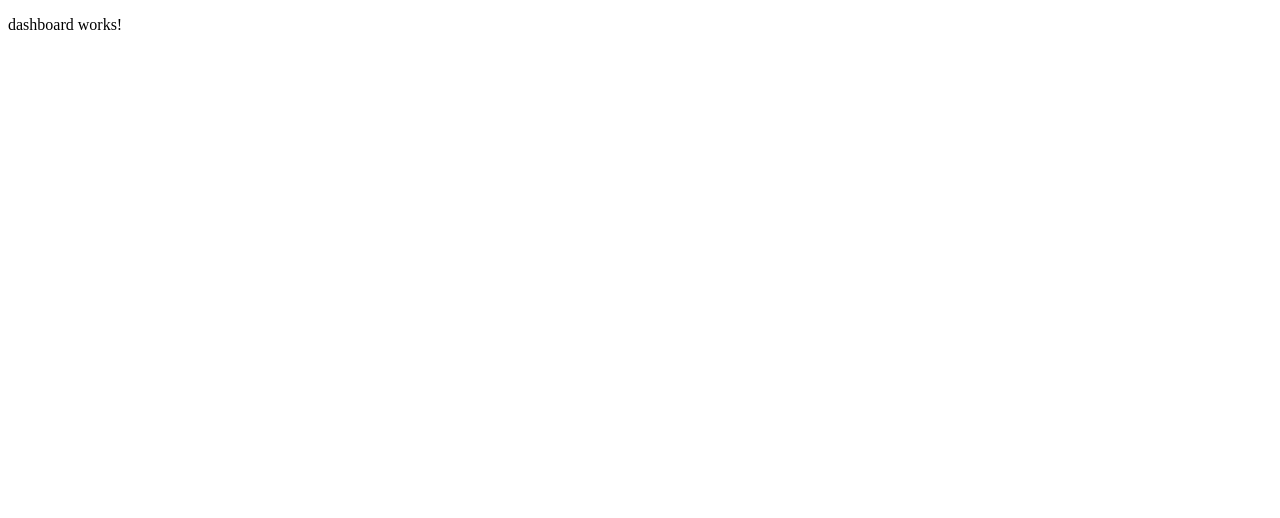
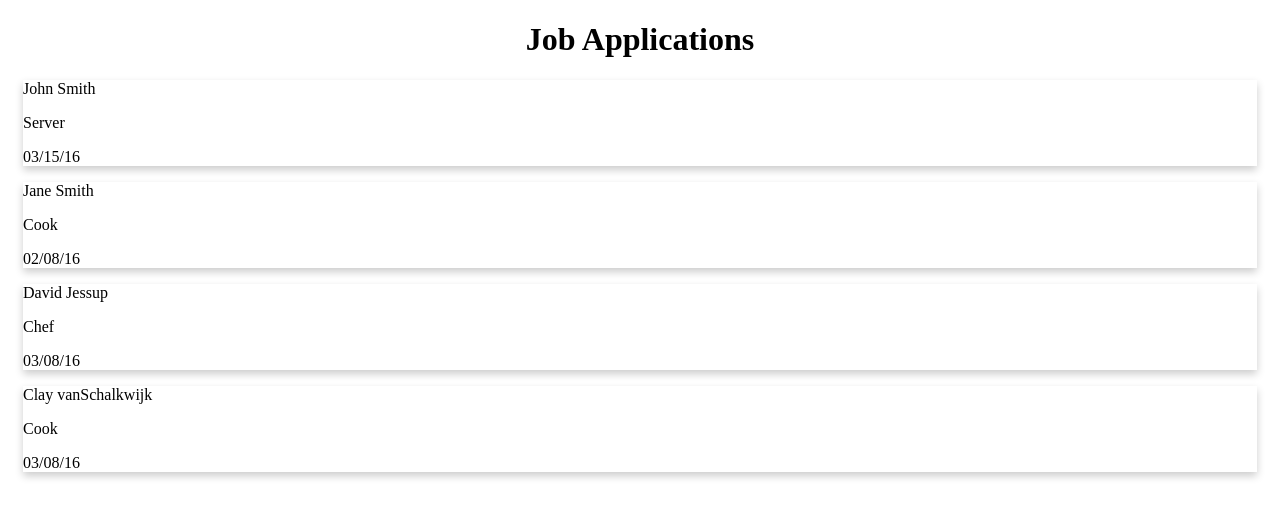
Before and after one commit to jking94/job-application-dashboard, an Angular app: page /dashboard in a window 1280 px wide. Shown: the top 518 px of the page. Built offline with nearby package versions, Linux system fonts and the light colour scheme.

Commit message:
Bootstrapped and styled dashboard page
Added view application function as a click event on each application card

```diff
--- a/src/app/dashboard/dashboard.component.html
+++ b/src/app/dashboard/dashboard.component.html
@@ -1,3 +1,20 @@
-<p>
-  dashboard works!
-</p>
+<div class="container">
+  <div class="row">
+    <div class="col-10 mx-auto">
+      <h1 style="text-align: center">Job Applications</h1>
+    </div>
+  </div>
+</div>
+
+<div class="container">
+  <div class="row" *ngFor="let application of data">
+    <div (click)="viewApplication(application)" class="card col-10 col-md-8 mx-auto">
+      <div class="row">
+        <p class="col-6">{{application.name}}</p>
+        <p class="col-3">{{application.position}}</p>
+        <p class="col-2">{{application.applied}}</p>
+        <i class="col-1 fas fa-user"></i>
+      </div>
+    </div>
+  </div>
+</div>
--- a/src/app/dashboard/dashboard.component.scss
+++ b/src/app/dashboard/dashboard.component.scss
@@ -0,0 +1,11 @@
+.card {
+  box-shadow: 0 4px 8px 0 rgba(0,0,0,0.2);
+  transition: 0.1s;
+  margin:15px;
+  min-height: 75px;
+  cursor: pointer;
+}
+
+.card:hover {
+  box-shadow: 0 8px 16px 0 rgba(0,0,0,0.2);
+}
--- a/src/app/dashboard/dashboard.component.ts
+++ b/src/app/dashboard/dashboard.component.ts
@@ -8,8 +8,9 @@ import { DataService } from '../data.service';
   styleUrls: ['./dashboard.component.scss']
 })
 export class DashboardComponent implements OnInit {
+  data = this.dataService.sampleData;
 
-  constructor(private dataService: DataService) {
+  constructor(public dataService: DataService) {
     console.log('Reading local json files');
     console.log(dataService.sampleData);
   }
@@ -17,4 +18,9 @@ export class DashboardComponent implements OnInit {
   ngOnInit() {
   }
 
+  viewApplication(application) {
+    console.log(application);
+
+  }
+
 }
```
